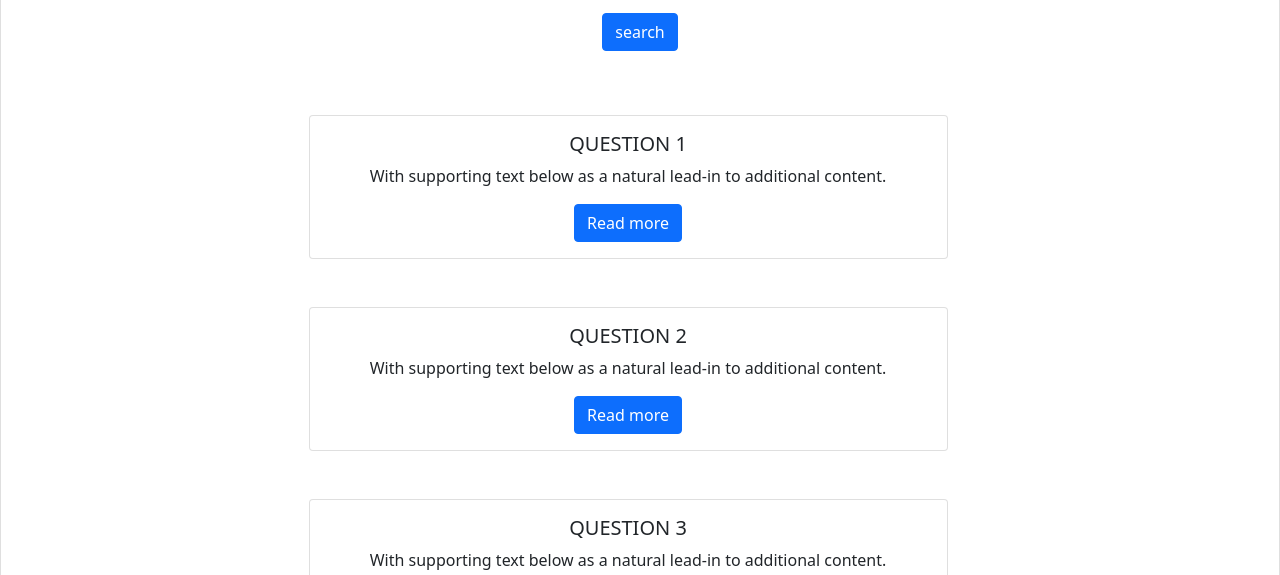
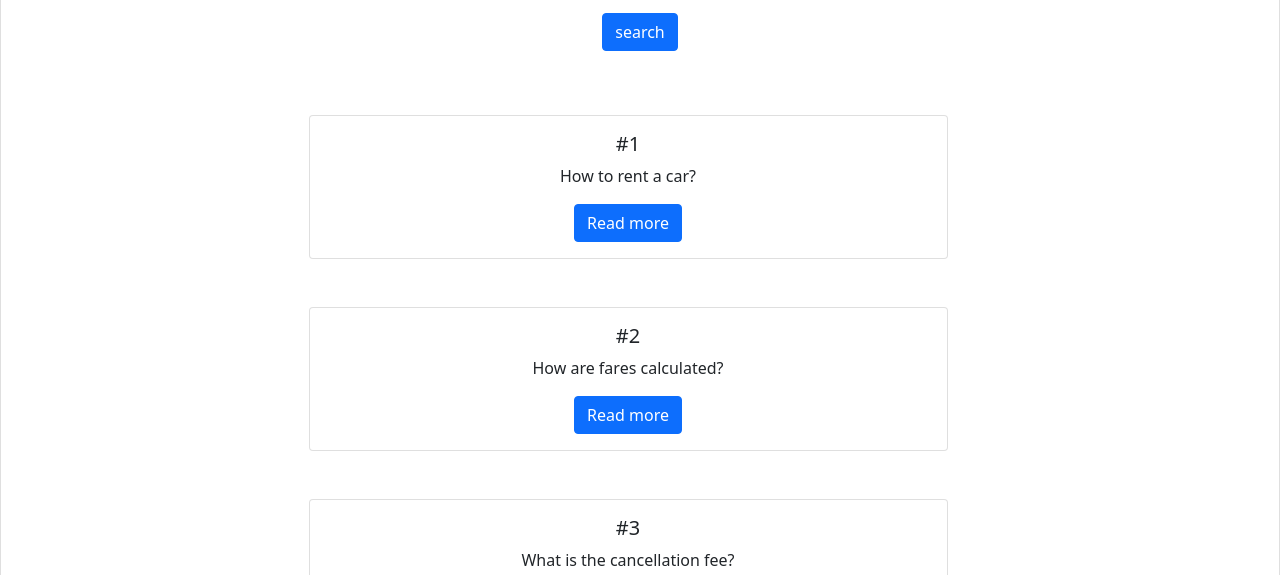
Before and after one commit to Yukteshwar-r/pose_proj, a plain HTML site: page faq_page1.html in a window 1280 px wide. Shown: the part 225-800 px from the top of the page. Drawn offline with nearby package versions, Linux system fonts and the light colour scheme.

Commit message:
Update faq_page1.html

```diff
--- a/faq_page1.html
+++ b/faq_page1.html
@@ -57,8 +57,8 @@
 
                 <div class="card col-6">
                     <div class="card-body">
-                        <h5 class="card-title">QUESTION 1</h5>
-                        <p class="card-text">With supporting text below as a natural lead-in to additional content.</p>
+                        <h5 class="card-title">#1</h5>
+                        <p class="card-text">How to rent a car?</p>
                         <a href="#" class="btn btn-primary">Read more</a>
                     </div>
                 </div>
@@ -70,8 +70,8 @@
 
                 <div class="card col-6">
                     <div class="card-body">
-                        <h5 class="card-title">QUESTION 2</h5>
-                        <p class="card-text">With supporting text below as a natural lead-in to additional content.</p>
+                        <h5 class="card-title">#2</h5>
+                        <p class="card-text">How are fares calculated?</p>
                         <a href="#" class="btn btn-primary">Read more</a>
                     </div>
                 </div>
@@ -83,8 +83,8 @@
 
                 <div class="card col-6">
                     <div class="card-body">
-                        <h5 class="card-title">QUESTION 3</h5>
-                        <p class="card-text">With supporting text below as a natural lead-in to additional content.</p>
+                        <h5 class="card-title">#3</h5>
+                        <p class="card-text">What is the cancellation fee?</p>
                         <a href="#" class="btn btn-primary">Read more</a>
                     </div>
                 </div>
```
